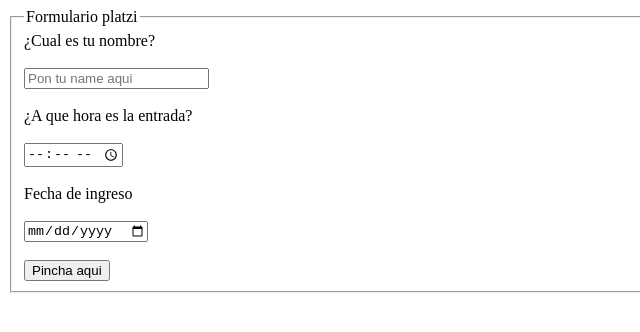
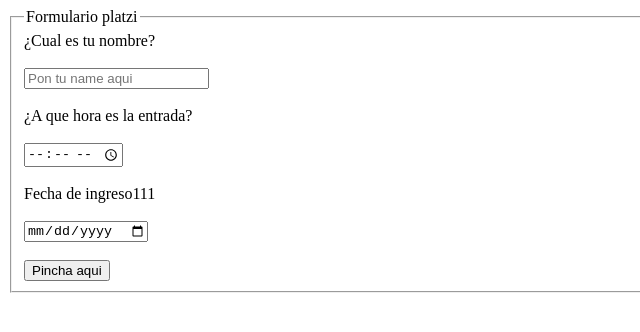
Before and after one commit to guillermotlv/plti, a plain HTML site: page calendario.html in a window 1280 px wide. Shown: the full height of the page, 0-640 px from the left. Drawn offline with Linux system fonts and the light colour scheme.

Commit message:
calendario plat

```diff
--- a/calendario.html
+++ b/calendario.html
@@ -22,7 +22,7 @@
 <input type="time" id="hora" name="hora">
 <br>
 <br>
-<label for="date">Fecha de ingreso</label>
+<label for="date">Fecha de ingreso111</label>
 <br>
 <br>
 <input type="date" id="dia" id="dia">
```
